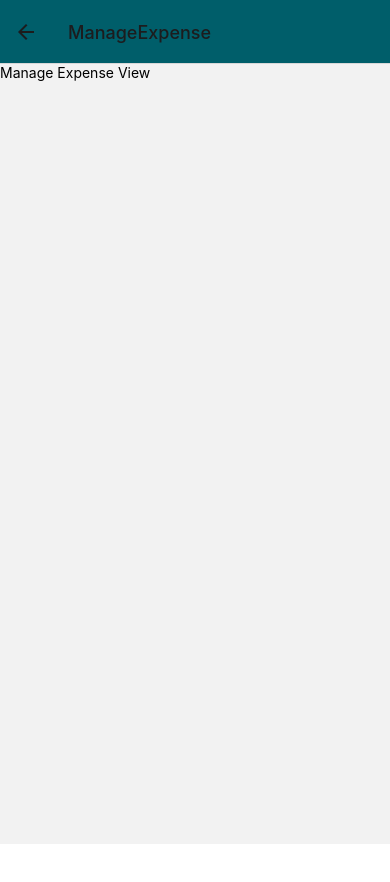
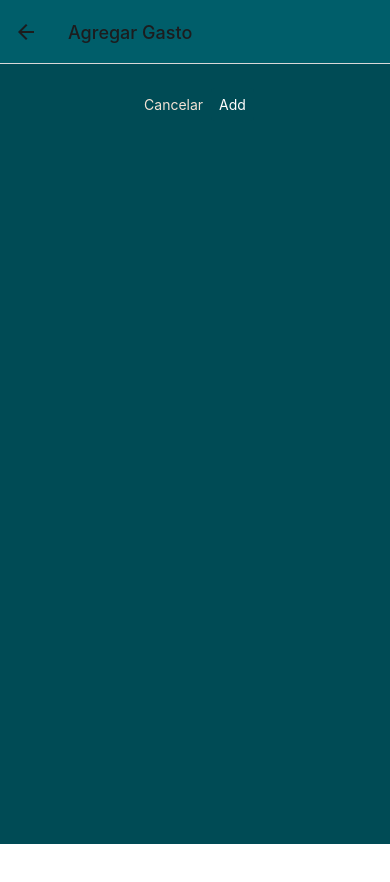
Before and after one commit to mdelrosario92/expense-tracker, a React Native app: screen /ManageExpense in a window 390 px wide. Shown: the top 882 px of the page. After the commit the page ends 844 px from the top, so only its background shows below. Built offline with nearby package versions, Linux system fonts and the light colour scheme.

Commit message:
add expense and custom buttons

```diff
--- a/App.js
+++ b/App.js
@@ -9,9 +9,8 @@ import Conversor from './views/Conversor';
 import RecentExpenses from './views/RecentExpenses';
 import AllExpenses from './views/AllExpenses';
 import { GlobalStyles } from './constants/styles';
-import IconButton from './components/ExpensesOutput/UI/FloattingButton';
-import { StyleSheet, View, Image } from 'react-native';
-import FloattingButton from './components/ExpensesOutput/UI/FloattingButton';
+import { StyleSheet } from 'react-native';
+import AddButton from './components/ExpensesOutput/UI/AddButton';
 
 const Stack = createNativeStackNavigator();
 const BottomTabs = createBottomTabNavigator();
@@ -24,7 +23,7 @@ function ExpensesOverview() {
       tabBarStyle: { backgroundColor: GlobalStyles.colors.header },
       tabBarActiveTintColor: GlobalStyles.colors.text,
       headerRight: ({tintColor}) => (
-      <IconButton icon = "add" size = {24} color = {tintColor} onPress = {() => {
+      <AddButton icon = "add" size = {24} color = {tintColor} onPress = {() => {
         navigation.navigate('ManageExpense');
       }}/>
       ),
@@ -88,7 +87,6 @@ function ExpensesOverview() {
 export default function App() {
   return (
     <>
-    <FloattingButton style = {{bottom: 0}}/>
       <StatusBar style="auto" />
       <NavigationContainer>
         <Stack.Navigator screenOptions ={{
--- a/components/ExpensesOutput/ExpenseItem.js
+++ b/components/ExpensesOutput/ExpenseItem.js
@@ -4,11 +4,13 @@ import { getFormattedDate } from "../../util/date";
 import { useNavigation } from '@react-navigation/native';
 
 
-function ExpenseItem({ description, amount, date }) {
+function ExpenseItem({ id, description, amount, date }) {
     const navigation = useNavigation();
 
     function expensePressHandler() {
-        navigation.navigate('ManageExpense');
+        navigation.navigate('ManageExpense', {
+            expenseId: id
+        });
     }
 
     return (<Pressable onPress={expensePressHandler} style={({pressed}) => pressed && styles.pressed}
--- /dev/null
+++ b/components/ExpensesOutput/UI/AddButton.js
@@ -0,0 +1,26 @@
+import { Pressable } from "react-native";
+import { Ionicons } from '@expo/vector-icons'
+import { StyleSheet, View } from 'react-native';
+
+function AddButton({icon, size, color, onPress}) {
+    return (
+    <Pressable onPress={onPress} style = {(pressed) => pressed && styles.pressed}>
+        <View style = {styles.buttonContainer}>
+            <Ionicons name={icon} size={size} color={color} />
+        </View>
+    </Pressable>
+    );
+}
+export default AddButton;
+
+const styles = StyleSheet.create({
+    buttonContainer: {
+        borderRadius: 24,
+        padding: 6,
+        marginHorizontal: 13,
+        marginVertical: 6
+    },
+    pressed: {
+        opacity: 0.75
+    }
+});
--- /dev/null
+++ b/components/ExpensesOutput/UI/CommonButton.js
@@ -0,0 +1,40 @@
+import { Pressable, Text, View } from 'react-native'
+import { StyleSheet } from 'react-native'
+import { GlobalStyles } from '../../../constants/styles';
+
+
+function CommonButton({children, onPress, mode, style}) {
+    return <View style={style}>
+        <Pressable onPress={onPress}>
+        <View style={[styles.button, mode === 'flat' && styles.flat]}>
+            <Text style = {[styles.buttonText, mode === 'flat' && styles.flatText]}>
+            {children}</Text>
+        </View>
+        </Pressable>
+    </View>
+}
+
+export default CommonButton;
+
+const styles = StyleSheet.create({
+    button: {
+        borderRadius: 4,
+        padding: 8,
+        backgroundColor: GlobalStyles.colors.background
+    },
+    flat: {
+        backgroundColor: 'transparent'
+    },
+    buttonText: {
+        color: 'white',
+        textAlign: 'centen'
+    },
+    flatText: {
+        color: GlobalStyles.colors.text
+    },
+    pressed: {
+        opacity: 0.75,
+        backgroundColor: GlobalStyles.colors.background,
+        borderRadius: 4
+    }
+});
--- a/components/ExpensesOutput/UI/FloattingButton.js
+++ b/components/ExpensesOutput/UI/FloattingButton.js
@@ -3,12 +3,35 @@ import { StyleSheet, View, Text, Animated, TouchableWithoutFeedback } from 'reac
 import { AntDesign, Entypo } from '@expo/vector-icons';
 
 export default class FloattingButton extends React.Component {
+    animation = new Animated.Value(0)
+
+    clickHandler = () => {
+        const toValue = this.open ? 0 : 1;
+
+        Animated.spring(this.animation, {
+            toValue,
+            friction: 5,
+        }).start();
+
+        this.open = !this.open;
+
+    };
+
     render() {
+        const rotation = {
+            transform: [{
+                rotate: this.animation.interpolate({
+                    inputRange: [0, 1],
+                    outputRange: ["0deg", "45deg"]
+                })
+            }
+            ]
+        }
         return (
            <View style= {[styles.container, this.props.style]}>
 
-           <TouchableWithoutFeedback>
-                <Animated.View style = {[styles.button, styles.menu]}>
+           <TouchableWithoutFeedback onPress={this.clickHandler}>
+                <Animated.View style = {[styles.button, styles.menu, rotation]}>
                     <AntDesign name="plus" size={24} color="#FFF" />
                 </Animated.View>
            </TouchableWithoutFeedback>
--- a/package.json
+++ b/package.json
@@ -14,6 +14,7 @@
     "@react-navigation/native-stack": "^6.9.1",
     "expo": "~47.0.3",
     "expo-status-bar": "~1.4.2",
+    "native-base": "^3.4.22",
     "react": "18.1.0",
     "react-native": "0.70.5",
     "react-native-action-button": "^2.8.5",
--- a/views/ManageExpense.js
+++ b/views/ManageExpense.js
@@ -1,7 +1,57 @@
-import { Text } from 'react-native'
+import { useLayoutEffect } from 'react';
+import { View } from 'react-native'
+import { StyleSheet } from 'react-native';
+import { GlobalStyles } from '../constants/styles';
+import AddButton from '../components/ExpensesOutput/UI/AddButton';
+import CommonButton from '../components/ExpensesOutput/UI/CommonButton';
 
-function ManageExpense () {
-    return <Text>Manage Expense View</Text>
+function ManageExpense({ route, navigation }) {
+    const editedExpenseId = route.params?.expenseId;
+    const isEditing = !!editedExpenseId;
+
+    useLayoutEffect(() => {
+        navigation.setOptions({
+            title: isEditing ? 'Editar Gasto' : 'Agregar Gasto'
+        });
+    }), [navigation, isEditing]
+
+    function deleteExpense() { }
+    function cancelHandler() { }
+    function confirmHandler() { }
+
+    return <View style={styles.container}>
+     <View style={styles.buttons}>
+            <CommonButton mode="flat" onPress={cancelHandler}>Cancelar</CommonButton>
+            <CommonButton onPress = {confirmHandler}>{isEditing ? 'Update' : 'Add'}</CommonButton>
+    </View>
+        {isEditing &&
+            <View style={styles.deleteContainer}><AddButton
+                icon="trash"
+                color='red'
+                size={36}
+                onPress={deleteExpense} />
+            </View>}
+    </View>;
 }
 
 export default ManageExpense;
+
+const styles = StyleSheet.create({
+    container: {
+        flex: 1,
+        padding: 24,
+        backgroundColor: GlobalStyles.colors.background
+    },
+    buttons: {
+        flexDirection: 'row',
+        justifyContent: 'center',
+        alignItems: 'center'
+    },
+    deleteContainer: {
+        marginTop: 16,
+        paddingTop: 8,
+        borderTopWidth: 2,
+        borderTopColor: GlobalStyles.colors.filter,
+        alignItems: 'center'
+    }
+});
```
Also changed, not shown: 1 other file (tests, documents, lock files or other folders).
